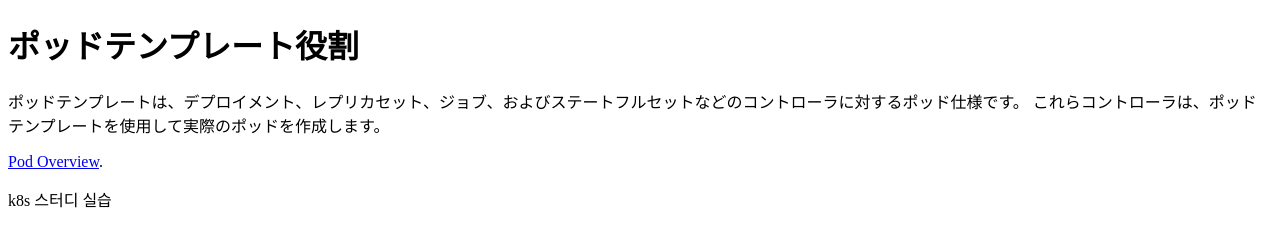
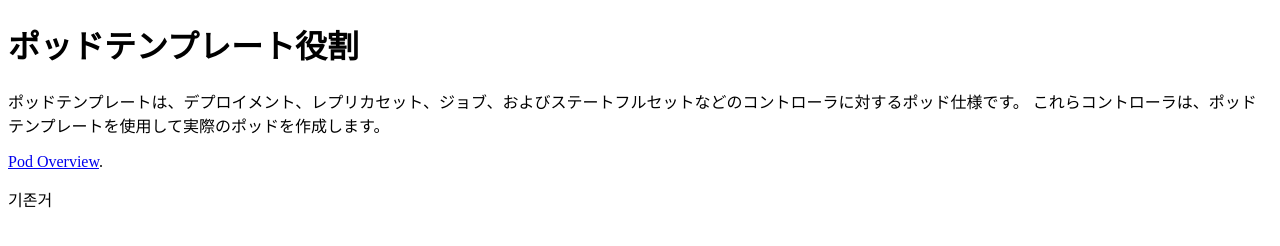
Before and after one commit to nagisatosanae/k8s-study-step07-web-contents, a plain HTML site: page index.html in a window 1280 px wide. Drawn offline with Linux system fonts and the light colour scheme.

Commit message:
change index.html

```diff
--- a/index.html
+++ b/index.html
@@ -10,7 +10,7 @@
 
 <p><a href="https://kubernetes.io/docs/concepts/workloads/pods/pod-overview/">Pod Overview</a>.</p>
 
-k8s 스터디 실습
+기존거
 
 </body>
 </html>
```
